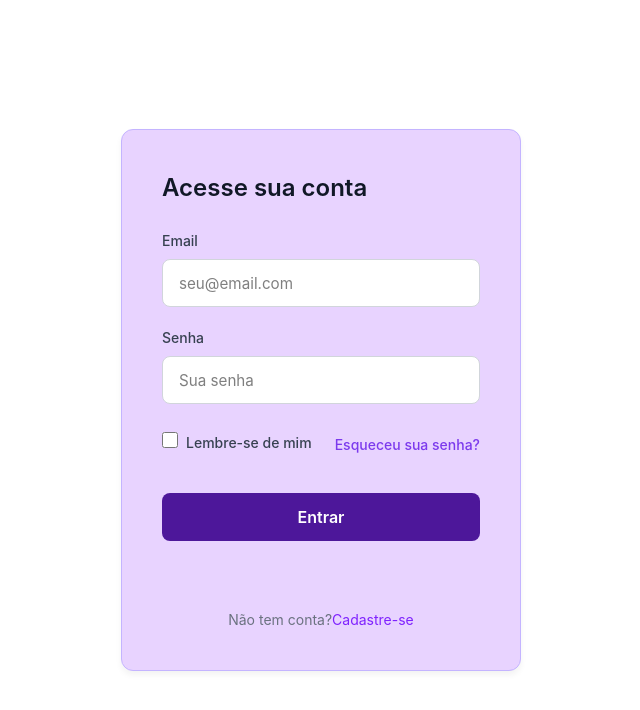
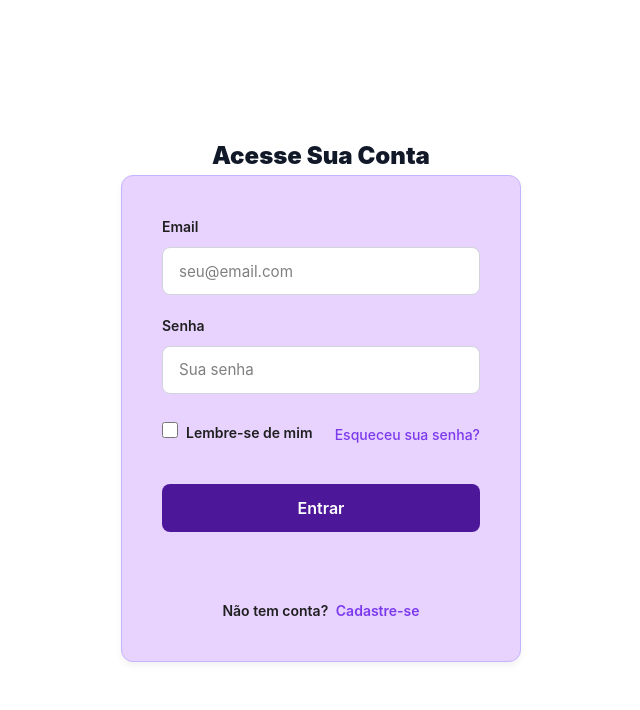
Before and after one commit to SouzTH/Dashboard-de-Gastos-Pessoais-, a React (Vite) app in the folder front/: page /login in a window 1280 px wide. Shown: the top 710 px of the page, without its empty margins (319-959 px from the left). Built offline with nearby package versions, Linux system fonts and the light colour scheme.

Commit message:
login css & html updated

```diff
--- a/front/src/pages/Login.jsx
+++ b/front/src/pages/Login.jsx
@@ -48,11 +48,12 @@ export default function Login() {
 
   return (
     <div className="login-page">
-      <div className="login-card" role="main" aria-labelledby="login-title">
-        <h1 id="login-title" className="login-title">
-          Acesse sua conta
+
+      <h1 id="login-title" className="login-title">
+          <strong>Acesse Sua Conta</strong>
         </h1>
 
+          <div className="login-card" role="main" aria-labelledby="login-title">
         <form className="login-form" onSubmit={handleLogin}>
           <InputField
             id="email"
@@ -96,8 +97,8 @@ export default function Login() {
           </Button>
 
           <div className="signup-row">
-            <span>Não tem conta?</span>
-            <NavLink to="/register" className="text-violet-600">
+            <span> Não tem conta? </span>
+            <NavLink to="/register" className="link-signup">
               Cadastre-se
             </NavLink>
           </div>
--- a/front/src/style/login.css
+++ b/front/src/style/login.css
@@ -24,7 +24,7 @@
   font-size: 1.5rem;
   color: #111827;
   font-weight: 600;
-  margin-bottom: 1.5rem;
+  margin-bottom: 0.1rem;
   text-align: left;
 }
 
@@ -59,9 +59,9 @@
 .login-page label {
   display: block !important;
   font-size: 0.875rem !important;
-  font-weight: 500 !important;
-  color: #374151 !important;
-  margin-bottom: 0.25rem !important;
+  font-weight: 600 !important;
+  color: #1f1f1f !important;
+  margin-bottom: 0.35rem !important;
 }
 
 
@@ -71,8 +71,15 @@
   border-radius: 4px !important;
   border: 1px solid #d1d5db !important;
   margin-right: 8px !important;
+  accent-color: #6b46c1;
 }
 
+.checkbox-label {
+  font-size: 0.875rem;
+  color: #1f1f1f;
+  font-weight: 600;
+  align-items: center;
+}
 
 .login-page button.login-button {
   width: 100% !important;
@@ -117,16 +124,24 @@
   color: #6b7280;
   margin-top: 1.5rem;
   padding-top: 1.5rem;
+ font-weight: 500;
+}
+.signup-row span {
+  font-size: 0.875rem;
+  font-weight: 600;
+  color: #1f1f1f;
+}
 
-}
 
 .link-signup {
   text-decoration: none;
   color: #7c3aed;
   font-weight: 600;
   margin-left: 4px;
+  transition: color 0.2s;
 }
 
 .link-signup:hover {
   text-decoration: underline;
+  color: #553c9a;
 }
```
